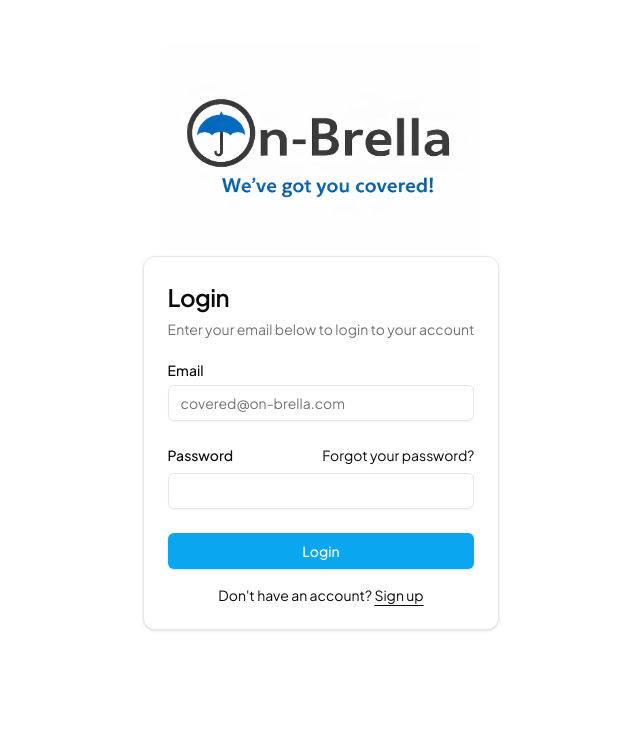
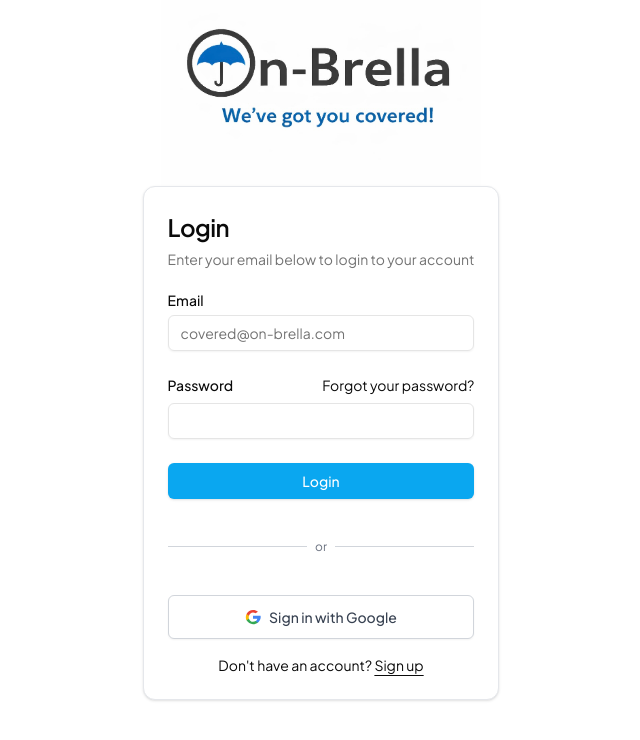
Before and after one commit to Qhoang5804/On-Brella-403-Project, a React (Vite) app in the folder frontend/: page /login in a window 1280 px wide. Shown: the top 740 px of the page, without its empty margins (319-959 px from the left). Built offline with nearby package versions, Linux system fonts and the light colour scheme; no server answers.

Commit message:
Added Google Gmail functionality

```diff
--- a/frontend/src/components/login-form.jsx
+++ b/frontend/src/components/login-form.jsx
@@ -83,6 +83,36 @@ export function LoginForm({
               <Button type="submit" className="w-full" disabled={isLoading}>
                 {isLoading ? 'Logging in...' : 'Login'}
               </Button>
+              <div className="flex items-center my-4">
+                <hr className="flex-grow border-t border-gray-300" />
+                <span className="mx-2 text-gray-500 text-xs">or</span>
+                <hr className="flex-grow border-t border-gray-300" />
+              </div>
+              <Button
+                type="button"
+                className="w-full flex items-center justify-center gap-2 bg-white text-gray-700 border border-gray-300 hover:bg-gray-50 shadow-sm"
+                style={{ minHeight: 44 }}
+                onClick={async () => {
+                  await supabase.auth.signInWithOAuth({
+                    provider: 'google',
+                    options: { redirectTo: window.location.origin }
+                  });
+                }}>
+                <svg width="20" height="20" viewBox="0 0 20 20" fill="none" xmlns="http://www.w3.org/2000/svg">
+                  <g clipPath="url(#clip0_17_40)">
+                    <path d="M19.6 10.23C19.6 9.58 19.54 8.95 19.43 8.34H10V12.09H15.34C15.09 13.36 14.29 14.41 13.18 15.09V17.09H16.18C18.01 15.36 19.6 12.97 19.6 10.23Z" fill="#4285F4"/>
+                    <path d="M10 19C12.43 19 14.44 18.19 16.18 17.09L13.18 15.09C12.23 15.69 11.13 16.09 10 16.09C7.66 16.09 5.68 14.36 4.97 12.09H1.97V14.19C3.7 17.04 6.64 19 10 19Z" fill="#34A853"/>
+                    <path d="M4.97 12.09C4.78 11.49 4.68 10.85 4.68 10.19C4.68 9.53 4.78 8.89 4.97 8.29V6.19H1.97C1.35 7.41 1 8.77 1 10.19C1 11.61 1.35 12.97 1.97 14.19L4.97 12.09Z" fill="#FBBC05"/>
+                    <path d="M10 4.29C11.13 4.29 12.23 4.69 13.18 5.29L16.18 3.29C14.44 2.19 12.43 1.38 10 1.38C6.64 1.38 3.7 3.34 1.97 6.19L4.97 8.29C5.68 6.02 7.66 4.29 10 4.29Z" fill="#EA4335"/>
+                  </g>
+                  <defs>
+                    <clipPath id="clip0_17_40">
+                      <rect width="20" height="20" fill="white"/>
+                    </clipPath>
+                  </defs>
+                </svg>
+                Sign in with Google
+              </Button>
             </div>
             <div className="mt-4 text-center text-sm">
               Don&apos;t have an account?{' '}
```
